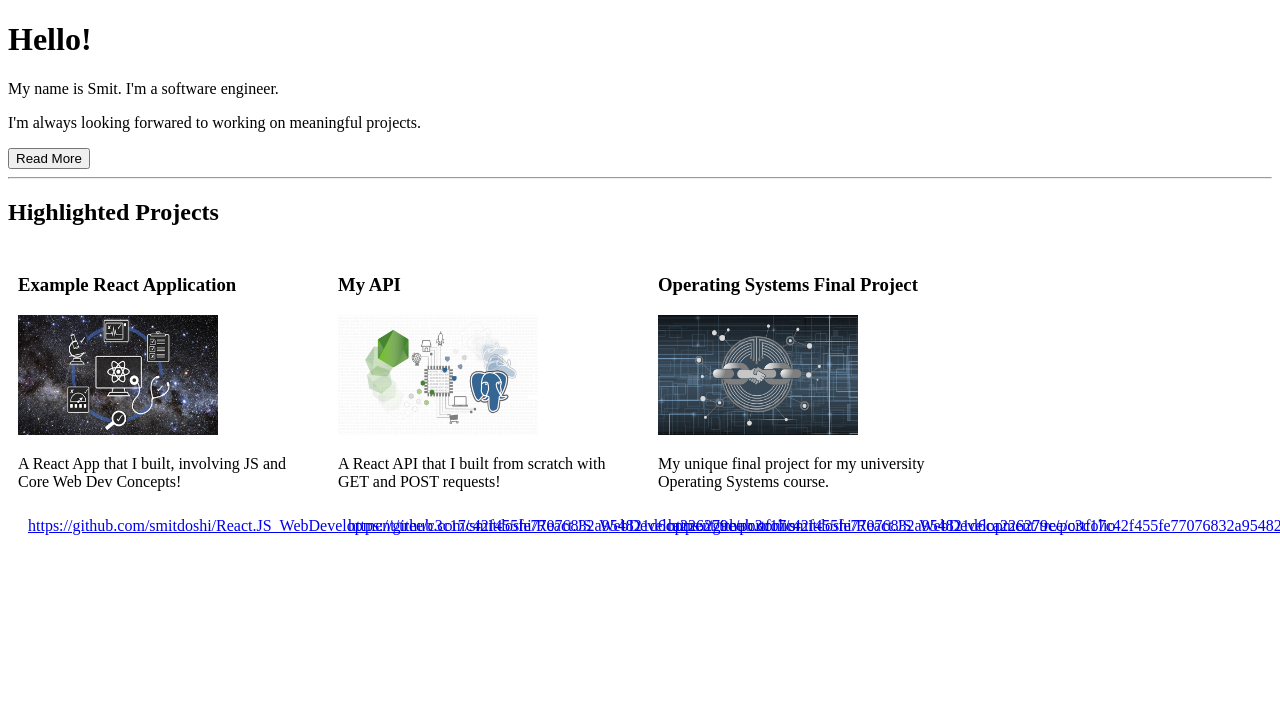
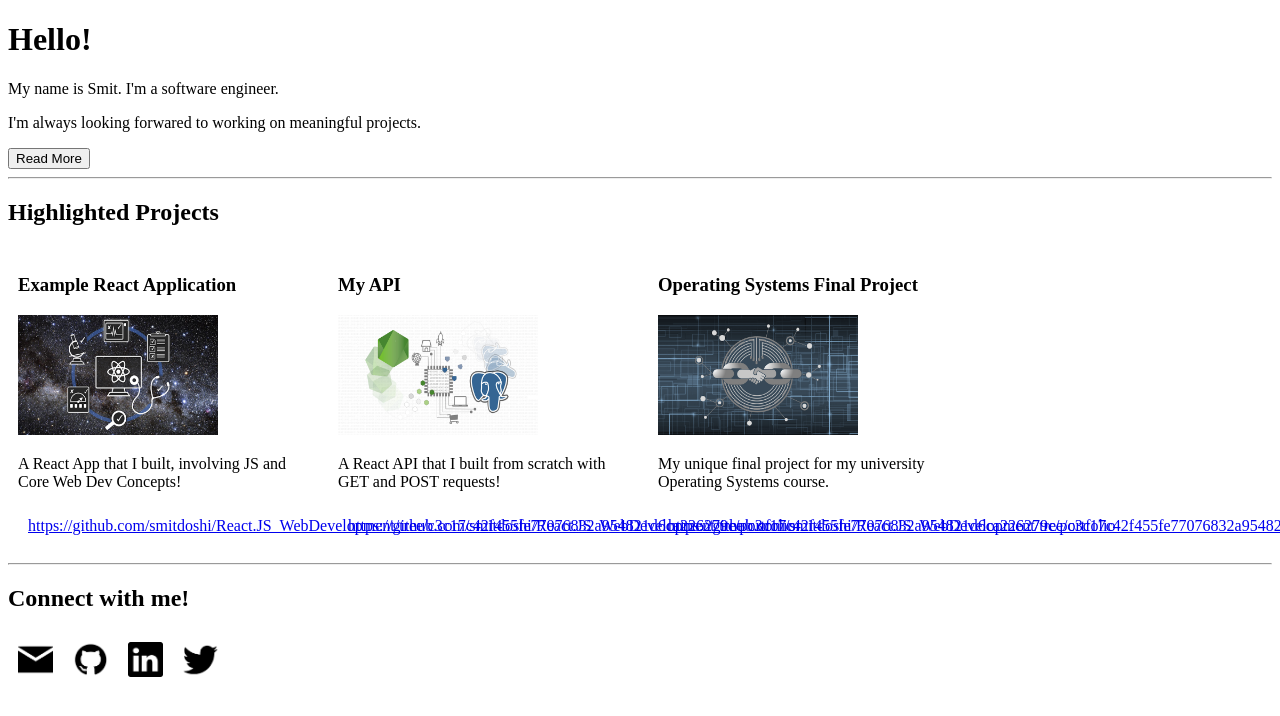
Before and after one commit to smitdoshi/React.JS_WebDevelopment, a React (Create React App) app in the folder portfolio/: page / in a window 1280 px wide. Shown: the top 716 px of the page. Built offline with nearby package versions, Linux system fonts and the light colour scheme.

Commit message:
Added social image, component and icon click functionality

```diff
--- a/portfolio/src/App.js
+++ b/portfolio/src/App.js
@@ -1,5 +1,6 @@
 import React, { Component }from 'react';
 import ProjectListComponent from './Projects';
+import SocialProfiles from './SocialProfile';
 
 class App extends Component {
 
@@ -46,8 +47,10 @@ class App extends Component {
                     </div>
                 )
             }
-            <hr />
-            <ProjectListComponent/>
+                <hr />
+                    <ProjectListComponent/>
+                <hr/>
+                    <SocialProfiles/>
             </div>
         );
     }
--- /dev/null
+++ b/portfolio/src/SocialProfile.js
@@ -0,0 +1,47 @@
+import React, { Component } from "react";
+import SocialProfiles from './data/socialProfiles';
+
+class SocilaProfileList extends Component{
+    render(){
+        console.log('this.props', this.props);
+
+        // Javascript Destruction Syntax
+
+        const { link, image} = this.props.socialprofilelist;
+
+        /*
+            The above code is equal to
+
+            const title = this.props.project.title;
+            const image = this.props.project.image;
+            const description = this.props.project.description;
+            const link  = this.props.project.link;
+        */
+
+        return (
+            <span>
+                <a href={link} target="_blank">
+                    <img src={image} alt='profile' style={{width:35, height:35, margin:10}}/>
+                </a>
+            </span>
+        )
+    }
+}
+
+class SocialProfileComponent extends Component{
+    render(){
+        return (
+            <div>
+                <h2>Connect with me!</h2>
+               {
+                    SocialProfiles.map(socialprofile => {
+                        return (
+                            <SocilaProfileList key={socialprofile.id} socialprofilelist={socialprofile}/>
+                        )
+                    })
+                }
+            </div>
+        )
+    }
+}
+export default SocialProfileComponent;
--- /dev/null
+++ b/portfolio/src/data/socialProfiles.js
@@ -0,0 +1,31 @@
+import emailIcon from '../assets/email_icon.png';
+import githubIcon from '../assets/github_icon.png';
+import linkedInIcon from '../assets/linkedin_icon.png';
+import twitterIcon from '../assets/twitter_icon.png';
+
+
+const SOCIAL_PROFILES = [
+    {
+        id: 1,
+        link:'mailto: dummy@gmail.com',
+        image: emailIcon
+    },
+    {
+        id: 2,
+        link:'https://github.com/smitdoshi/',
+        image: githubIcon
+    },
+    {
+        id: 3,
+        link:'https://www.linkedin.com/in/smitd/',
+        image: linkedInIcon
+    },
+    {
+        id: 4,
+        link:'https://www.linkedin.com/in/smitd/',
+        image: twitterIcon
+    }
+ ] ;
+
+
+ export default SOCIAL_PROFILES;
```
